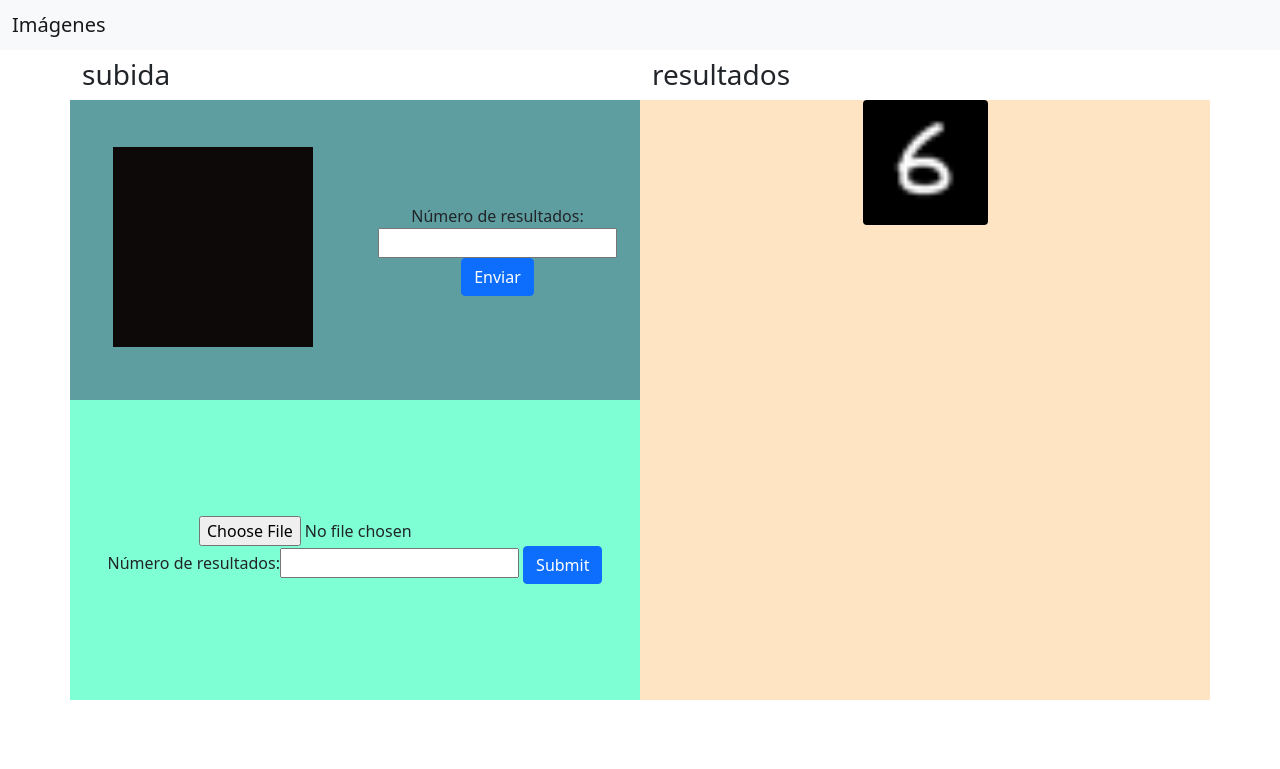
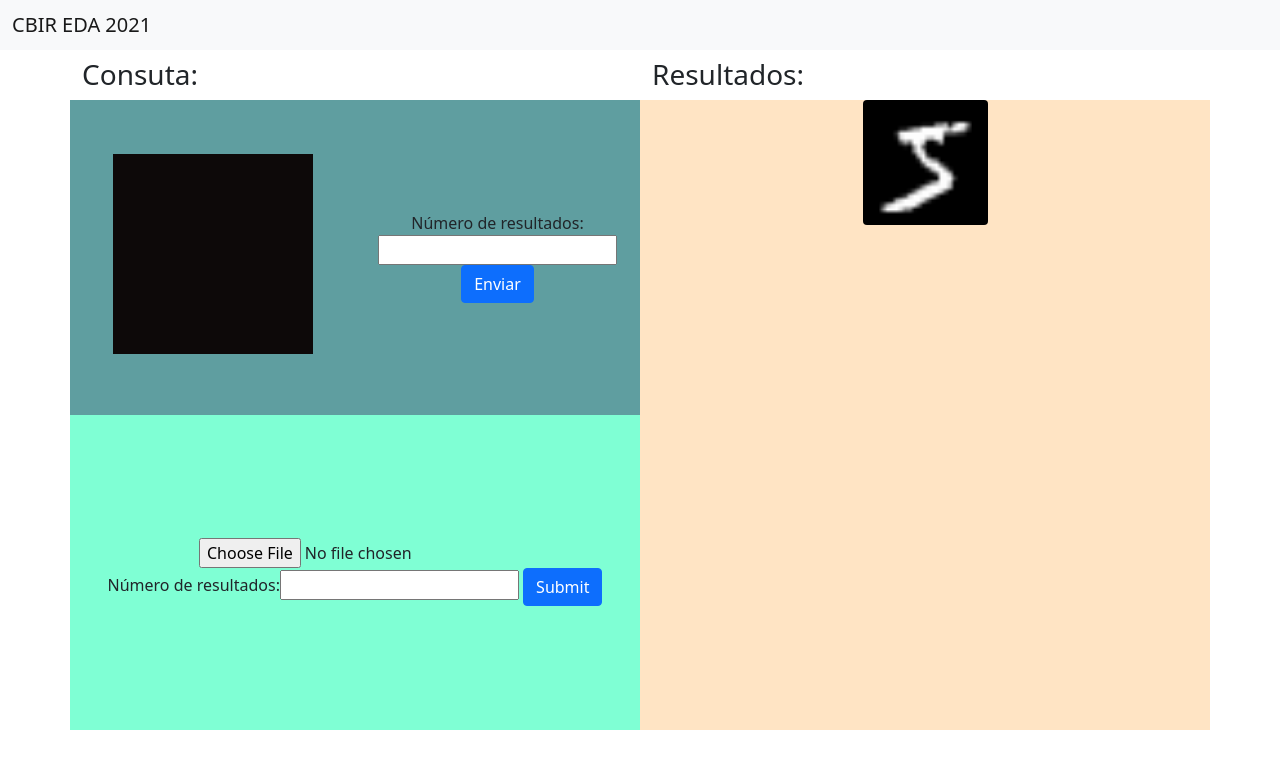
Before and after one commit to JdeOz/CBIR-BallTreeEda2021, a Flask app: template Interfaz_PythonFlask/templates/index.html in a window 1280 px wide. Shown: the top 769 px of the page. Run offline with Flask 2, Linux system fonts and the light colour scheme; the template is opened without the code that fills it, so the values that code supplies are empty; a map, chart or similar area stays blank; parts of the project's set-up code (start-up, migrations or seed data) failed here and were passed over; some libraries are stand-ins or nearby versions.

Commit message:
Cambios menores Interfaz

```diff
--- a/Interfaz_PythonFlask/templates/index.html
+++ b/Interfaz_PythonFlask/templates/index.html
@@ -15,7 +15,7 @@
 <!-- As a heading -->
 <nav class="navbar navbar-light bg-light mb-2">
     <div class="container-fluid">
-        <span class="navbar-brand mb-0 h1">Imágenes</span>
+        <span class="navbar-brand mb-0 h1">CBIR EDA 2021</span>
     </div>
 </nav>
 
@@ -23,15 +23,15 @@
 <div class="container">
     <div class="row">
         <div class="col">
-            <h3>subida</h3>
+            <h3>Consuta:</h3>
         </div>
         <div class="col">
-            <h3>resultados</h3>
+            <h3>Resultados:</h3>
         </div>
     </div>
     <div class="row">
         <div class="col">
-            <div class="row" style="height: 300px; background-color: cadetblue;">
+            <div class="row" style="height: 315px; background-color: cadetblue;">
                 <div class="col" style="margin: auto;">
                     <div class="text-center">
                         <canvas id="pizarra"></canvas>
@@ -44,7 +44,7 @@
                     </div>
                 </div>
             </div>
-            <div class="row" style="height: 300px; background-color: aquamarine;">
+            <div class="row" style="height: 315px; background-color: aquamarine;">
                 <form action="http://localhost:5000/uploader" method="POST"
                       enctype="multipart/form-data" style="margin: auto">
                     <div class="row">
@@ -73,7 +73,7 @@
                 </div>
             </div>
             <div class="row">
-                <div class="row row-cols-6 overflow-auto" style="max-width: 100%; max-height: 450px;">
+                <div class="row row-cols-6 overflow-auto" style="max-width: 100%; max-height: 480px;">
                     {% for image in images %}
                         <div class="col mb-3">
                             <div class="card w-100">
```
Also changed, not shown: Interfaz_PythonFlask/static/up/up.bmp.
